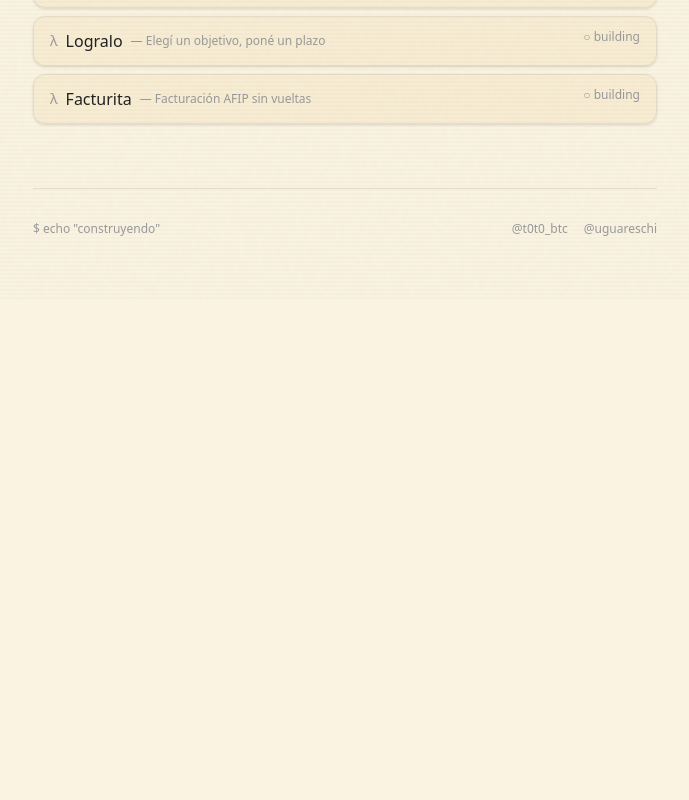
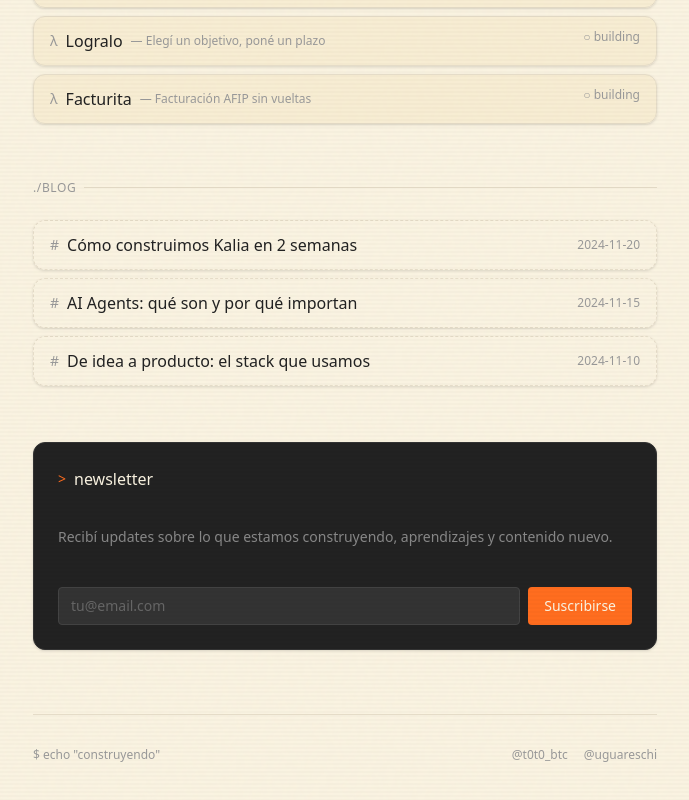
Before and after one commit to angeant/t0t0, a Next.js app: page / in a window 1280 px wide. Shown: the part 772-1572 px from the top of the page, without its empty margins (295-984 px from the left). Before the commit the page ends 1073 px from the top, so only its background shows below. Built offline with nearby package versions, Linux system fonts and the light colour scheme.

Commit message:
Add blog section and newsletter subscription

```diff
--- a/src/app/page.tsx
+++ b/src/app/page.tsx
@@ -18,6 +18,13 @@
   tagline: string;
   description: string;
   status: "live" | "building" | "soon";
+}
+
+interface Article {
+  id: string;
+  title: string;
+  date: string;
+  url: string;
 }
 
 const ventures: Venture[] = [
@@ -94,6 +101,27 @@
   },
 ];
 
+const articles: Article[] = [
+  {
+    id: "b1",
+    title: "Cómo construimos Kalia en 2 semanas",
+    date: "2024-11-20",
+    url: "#",
+  },
+  {
+    id: "b2",
+    title: "AI Agents: qué son y por qué importan",
+    date: "2024-11-15",
+    url: "#",
+  },
+  {
+    id: "b3",
+    title: "De idea a producto: el stack que usamos",
+    date: "2024-11-10",
+    url: "#",
+  },
+];
+
 const statusLabels = {
   live: "● live",
   building: "○ building",
@@ -103,6 +131,7 @@
 export default function Home() {
   const [hoveredVenture, setHoveredVenture] = useState<string | null>(null);
   const [hoveredAgent, setHoveredAgent] = useState<string | null>(null);
+  const [email, setEmail] = useState("");
 
   return (
     <main className="min-h-screen bg-[#FAF3E1] relative scanlines noise">
@@ -263,6 +292,87 @@
           </div>
         </section>
 
+        {/* Blog Section */}
+        <section className="mb-14">
+          <div className="flex items-center gap-2 mb-6">
+            <span className="text-xs text-[#999] uppercase tracking-wider">
+              ./blog
+            </span>
+            <div className="flex-1 h-px bg-[#E5DCC8]" />
+          </div>
+
+          <div className="grid gap-2">
+            {articles.map((article) => (
+              <a
+                key={article.id}
+                href={article.url}
+                className="group"
+              >
+                <Card
+                  className={`
+                    bg-transparent border-[#E5DCC8] border-dashed
+                    hover:bg-[#F5E7C6]/30 hover:border-solid
+                    transition-all duration-200 cursor-pointer
+                    py-3 px-4
+                  `}
+                >
+                  <div className="flex items-center justify-between">
+                    <div className="flex items-center gap-2">
+                      <span className="text-[#999] text-sm group-hover:text-[#FF6D1F] transition-colors">
+                        #
+                      </span>
+                      <h3 className="font-medium text-[#222] group-hover:text-[#222]">
+                        {article.title}
+                      </h3>
+                    </div>
+                    <span className="text-xs text-[#999] font-mono">
+                      {article.date}
+                    </span>
+                  </div>
+                </Card>
+              </a>
+            ))}
+          </div>
+        </section>
+
+        {/* Newsletter Section */}
+        <section className="mb-14">
+          <Card className="bg-[#222] border-[#333] py-6 px-6">
+            <div className="flex items-center gap-2 mb-3">
+              <span className="text-[#FF6D1F] text-sm">{">"}</span>
+              <span className="text-[#FAF3E1] font-medium">newsletter</span>
+              <span className="cursor-blink text-[#FF6D1F]">_</span>
+            </div>
+            <p className="text-sm text-[#888] mb-4">
+              Recibí updates sobre lo que estamos construyendo, aprendizajes y contenido nuevo.
+            </p>
+            <form
+              className="flex gap-2"
+              onSubmit={(e) => {
+                e.preventDefault();
+                // TODO: Integrate with newsletter service
+                alert('Gracias por suscribirte!');
+                setEmail('');
+              }}
+            >
+              <input
+                type="email"
+                value={email}
+                onChange={(e) => setEmail(e.target.value)}
+                placeholder="tu@email.com"
+                className="flex-1 bg-[#333] border border-[#444] text-[#FAF3E1] text-sm px-3 py-2 rounded font-mono placeholder:text-[#666] focus:outline-none focus:border-[#FF6D1F]"
+                required
+              />
+              <button
+                type="submit"
+                className="bg-[#FF6D1F] text-[#FAF3E1] text-sm px-4 py-2 rounded font-medium hover:bg-[#FF6D1F]/90 transition-colors"
+              >
+                Suscribirse
+              </button>
+            </form>
+          </Card>
+        </section>
+
         {/* Footer */}
         <footer className="mt-16 pt-8 border-t border-[#E5DCC8]">
           <div className="flex items-center justify-between text-xs text-[#999]">
```
